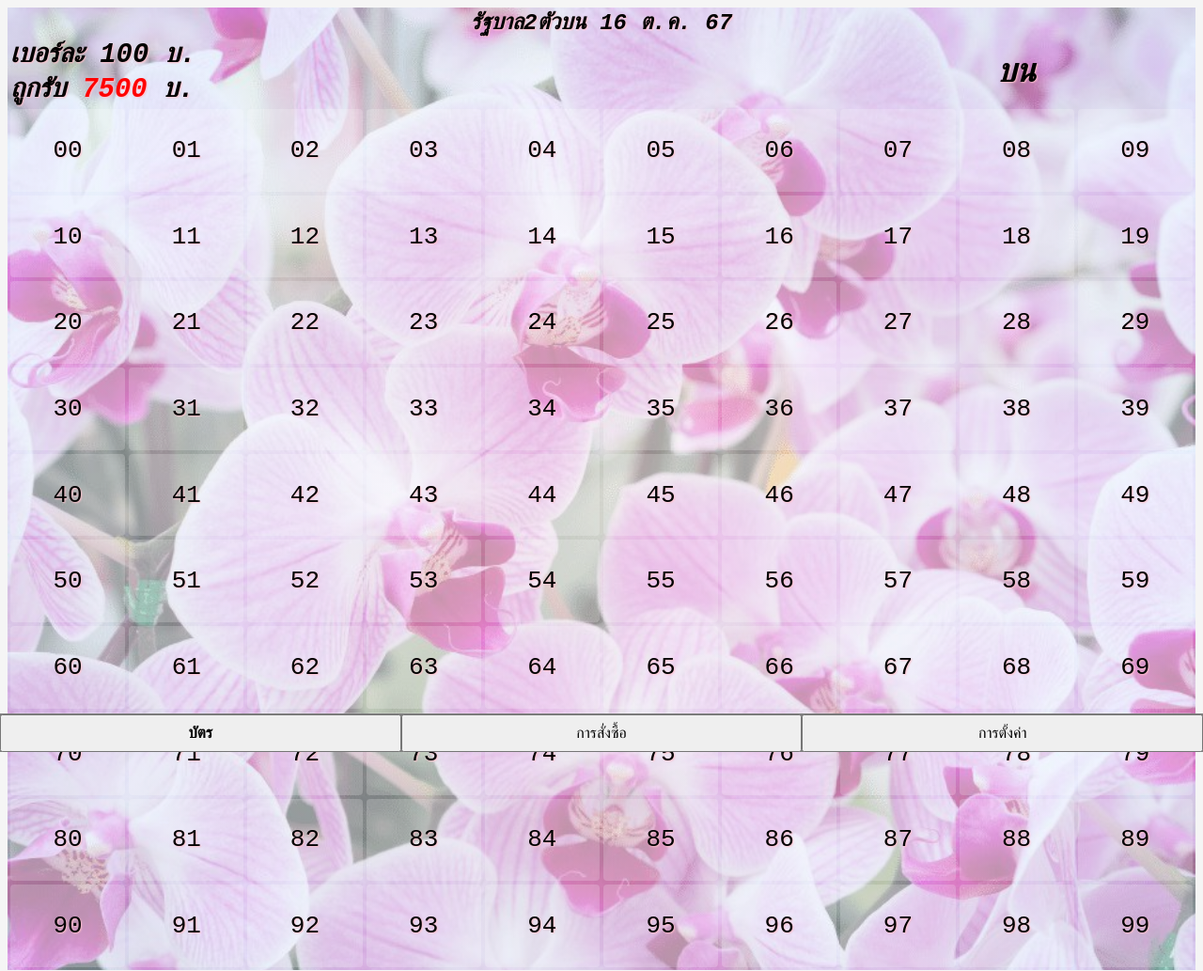
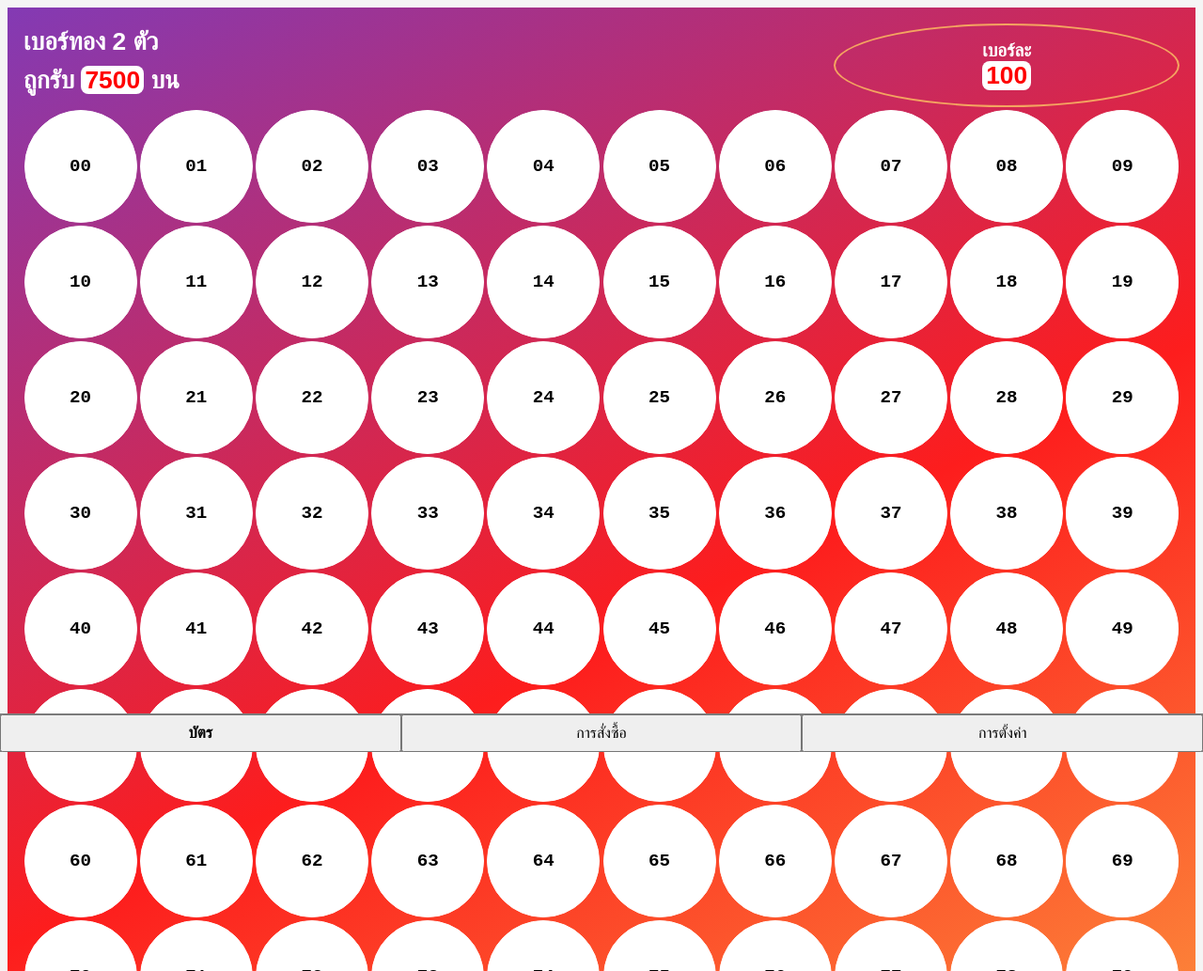
Before and after one commit to readandwrite864/my_lottery, a plain HTML site: page index.html in a window 1280 px wide. Shown: the top 1033 px of the page at 94% size. Drawn offline with Linux system fonts and the light colour scheme.

Commit message:
update style

```diff
--- a/index.js
+++ b/index.js
@@ -37,7 +37,7 @@ function initForm() {
   document.getElementById("screenshot").onclick = async (e) => {
     try {
       e.target.disabled = true;
-      const s = await screenshot("table");
+      const s = await screenshot("#table");
       downloadFile(s, "my_lottery.png");
     } finally {
       e.target.disabled = false;
--- a/screenshot.js
+++ b/screenshot.js
@@ -1,5 +1,5 @@
 export function screenshot(selector) {
-  return html2canvas(document.getElementById(selector), {
+  return html2canvas(document.querySelector(selector), {
     allowTaint: true,
     useCORS: true,
   }).then(function (canvas) {
--- a/style.css
+++ b/style.css
@@ -1,30 +1,62 @@
+#table {
+  padding: 1rem;
+  background: rgb(63, 94, 251);
+  background: linear-gradient(
+    143deg,
+    rgba(63, 94, 251, 1) 0%,
+    rgba(252, 70, 107, 1) 100%
+  );
+
+  background: rgb(131, 58, 180);
+  background: linear-gradient(
+    153deg,
+    rgba(131, 58, 180, 1) 0%,
+    rgba(253, 29, 29, 1) 50%,
+    rgba(252, 176, 69, 1) 100%
+  );
+}
+
 thead {
-  font-size: 1.8rem;
+  font-size: 1.65rem;
   text-align: left;
-  font-style: italic;
+  font-family: Arial, Helvetica, sans-serif;
+  color: white;
+}
+
+tbody {
+  height: calc(100vw - 3rem);
 }
 
 table {
   box-sizing: border-box;
   width: 100%;
-  height: 80vw;
-  text-shadow: 1px 1px 2px pink;
+  border-collapse: collapse;
   background-repeat: no-repeat;
   background-size: cover;
   table-layout: fixed;
   margin-bottom: 0;
 }
 
+td {
+  height: 0;
+  padding: 0.1rem;
+}
+
 table button {
   all: unset;
-  font-size: xx-large;
+  display: block;
+  font-size: 1.2rem;
+  font-weight: bold;
   font-family: monospace;
   width: 100%;
   height: 100%;
   text-align: center;
   padding: 0;
   border-radius: 0.25rem;
-  background: rgba(255, 255, 255, 0.2);
+  border-radius: 50%;
+  background: white;
+  border: 1px solid white;
+  box-sizing: border-box;
 }
 
 fieldset,
@@ -127,3 +159,19 @@ nav > button.active {
 .item .user {
   flex: 1;
 }
+
+.circle {
+  display: flex;
+  flex-direction: column;
+  align-items: center;
+  justify-content: center;
+  border: 2px solid sandybrown;
+  border-radius: 50%;
+}
+
+.price {
+  color: red;
+  background: white;
+  padding: 0 0.25rem;
+  border-radius: 0.5rem;
+}
--- a/table.js
+++ b/table.js
@@ -20,67 +20,65 @@ function createTable(rows, cols) {
   const table = document.createElement("table");
   const numberToOrderMap = getNumberToOrderMap();
 
-  const bg = window.order_side === "up" ? "bg_3.jpg" : "bg_2.jpg";
-  table.style.backgroundImage = `radial-gradient(
-    circle,
-    rgba(251, 244, 250, 0.5) 0%,
-    rgba(205, 228, 255, 0.5) 100%
-  ), url("${bg}")`;
-
   const thead = document.createElement("thead");
   const theadRow1 = document.createElement("tr");
   const theadRow2 = document.createElement("tr");
-  const theadRow3 = document.createElement("tr");
   thead.appendChild(theadRow1);
   thead.appendChild(theadRow2);
-  thead.appendChild(theadRow3);
   table.appendChild(thead);
 
-  const event = new Date();
-  if (event.getDate() > 16) {
-    event.setMonth(event.getMonth() + 1);
-    event.setDate(1);
-  } else {
-    event.setDate(16);
-  }
+  // const event = new Date();
+  // if (event.getDate() > 16) {
+  //   event.setMonth(event.getMonth() + 1);
+  //   event.setDate(1);
+  // } else {
+  //   event.setDate(16);
+  // }
 
-  const options = {
-    year: "2-digit",
-    month: "short",
-    day: "numeric",
-  };
+  // const options = {
+  //   year: "2-digit",
+  //   month: "short",
+  //   day: "numeric",
+  // };
 
-  const date = event.toLocaleDateString("th-TH", options);
+  // const date = event.toLocaleDateString("th-TH", options);
+
+  // const header = document.createElement("th");
+  // header.colSpan = cols;
+  // header.style.textAlign = "center";
+  // header.style.fontSize = "1.5rem";
+  // header.textContent =
+  //   window.order_side === "up"
+  //     ? `รัฐบาล2ตัวบน ${date}`
+  //     : `รัฐบาล2ตัวล่าง ${date}`;
 
   const header = document.createElement("th");
-  header.colSpan = cols;
-  header.style.textAlign = "center";
-  header.style.fontSize = "1.5rem";
-  header.textContent =
-    window.order_side === "up"
-      ? `รัฐบาล2ตัวบน ${date}`
-      : `รัฐบาล2ตัวล่าง ${date}`;
+  header.colSpan = cols - 3;
+  header.textContent = `เบอร์ทอง 2 ตัว`;
   theadRow1.appendChild(header);
 
   const prices = getPrices();
   const ticket_price = document.createElement("th");
-  ticket_price.colSpan = cols - 3;
-  ticket_price.textContent = `เบอร์ละ ${prices.ticket_price} บ.`;
-  theadRow2.appendChild(ticket_price);
+  ticket_price.rowSpan = 2;
+  ticket_price.colSpan = 3;
+  ticket_price.innerHTML = `
+    <div class="circle" style="padding: 1rem 0">
+      <div style="font-size: 1.2rem">เบอร์ละ</div>
+      <div class="price">${prices.ticket_price}</div>
+    </div>
+  `;
+  theadRow1.appendChild(ticket_price);
 
   const win_prize = document.createElement("th");
   const win_prize_amount = `<span style="color: red;">${prices.win_prize}</span>`;
+  const win_side = window.order_side === "up" ? `บน` : `ล่าง`;
   win_prize.colSpan = cols - 3;
-  win_prize.innerHTML = `ถูกรับ ${win_prize_amount} บ.`;
-  theadRow3.appendChild(win_prize);
-
-  const order_side = document.createElement("th");
-  order_side.rowSpan = 2;
-  order_side.colSpan = 3;
-  order_side.style.textAlign = "center";
-  order_side.style.fontSize = "2.2rem";
-  order_side.innerHTML = window.order_side === "up" ? "บน" : "ล่าง";
-  theadRow2.appendChild(order_side);
+  win_prize.innerHTML = `
+    <div style="margin-bottom: .5rem">
+      ถูกรับ <span class="price">${win_prize_amount}</span> ${win_side}
+    </div>
+  `;
+  theadRow2.appendChild(win_prize);
 
   const tbody = document.createElement("tbody");
   table.appendChild(tbody);
@@ -111,5 +109,9 @@ function createTable(rows, cols) {
     }
   }
 
-  return table;
+  const wrapper = document.createElement("div");
+  wrapper.id = "table";
+  wrapper.appendChild(table);
+
+  return wrapper;
 }
```
